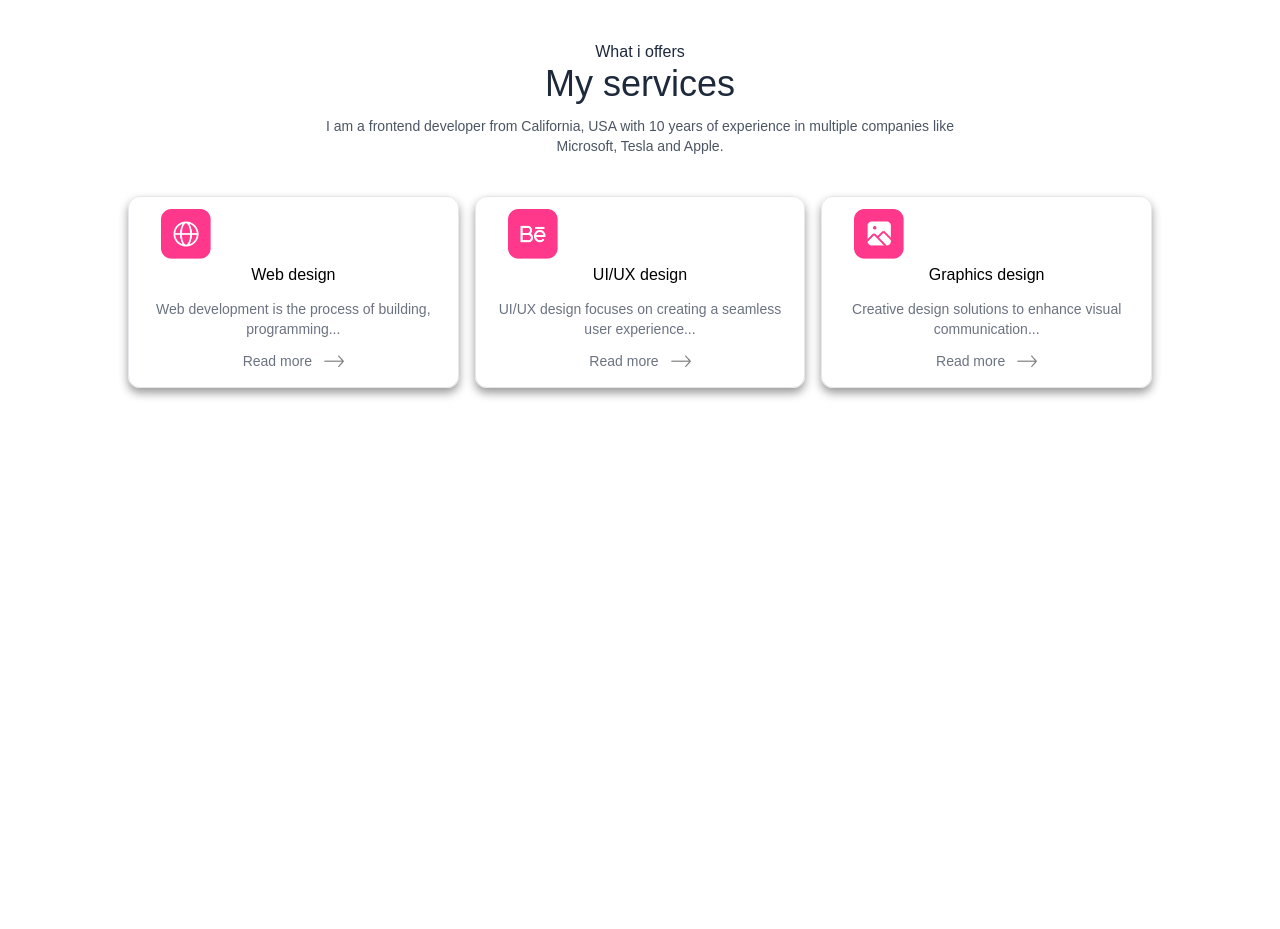
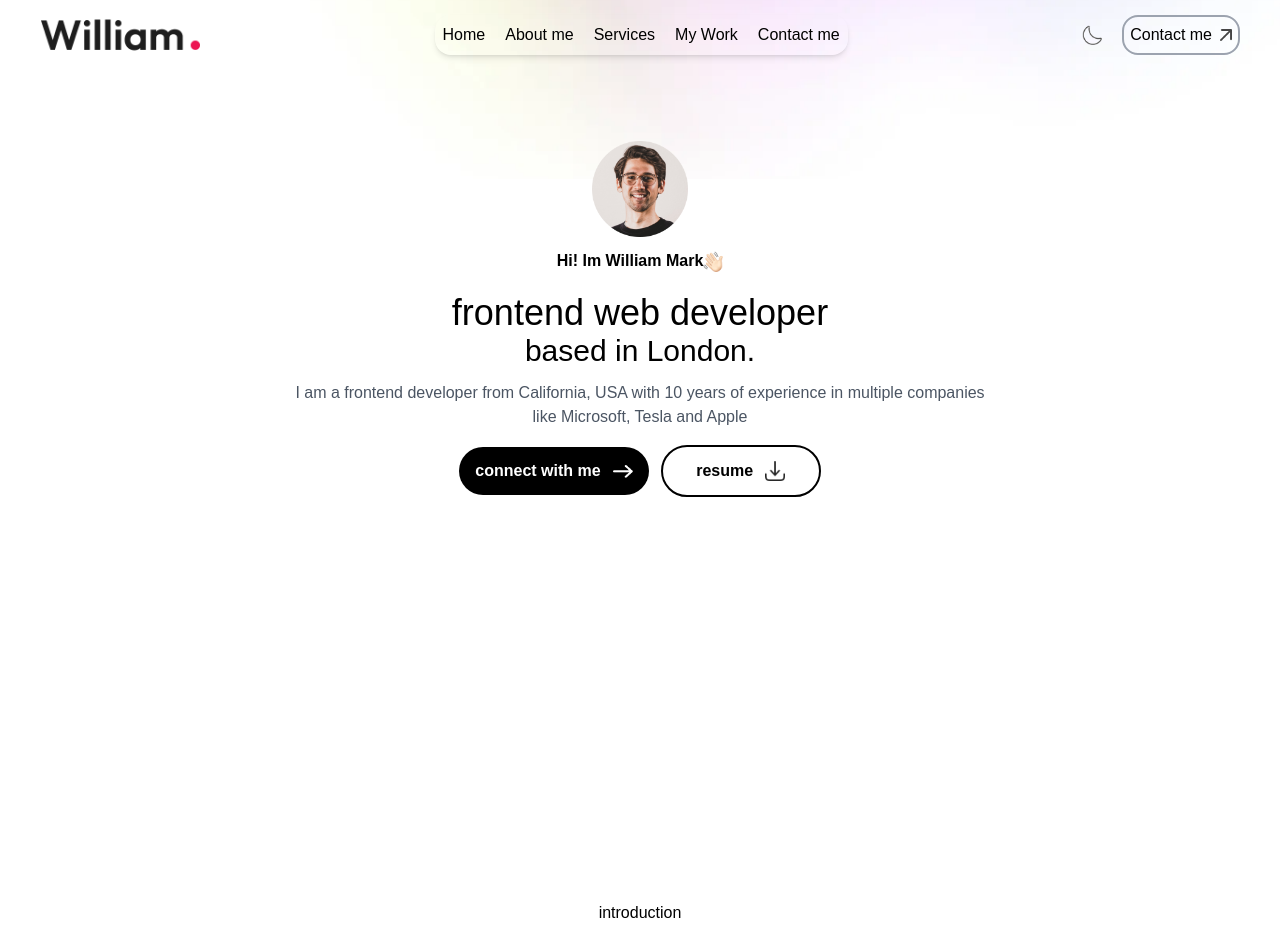
Before and after one commit to ATechproC/portfolio, a Next.js app: page / in a window 1280 px wide. Shown: the top 929 px of the page. Before the commit the page ends 800 px from the top, so only its background shows below. Built offline with nearby package versions, Linux system fonts and the light colour scheme.

Commit message:
update develop branch

```diff
--- a/src/app/page.tsx
+++ b/src/app/page.tsx
@@ -1,8 +1,14 @@
+import About from "../components/About";
+import Header from "../components/Header";
+import NavBar from "../components/NavBar";
 import Services from "../components/Services";
 
 export default function Home() {
   return (
     <>
+      <NavBar />
+      <Header />
+      <About />
       <Services />
     </>
   );
```
